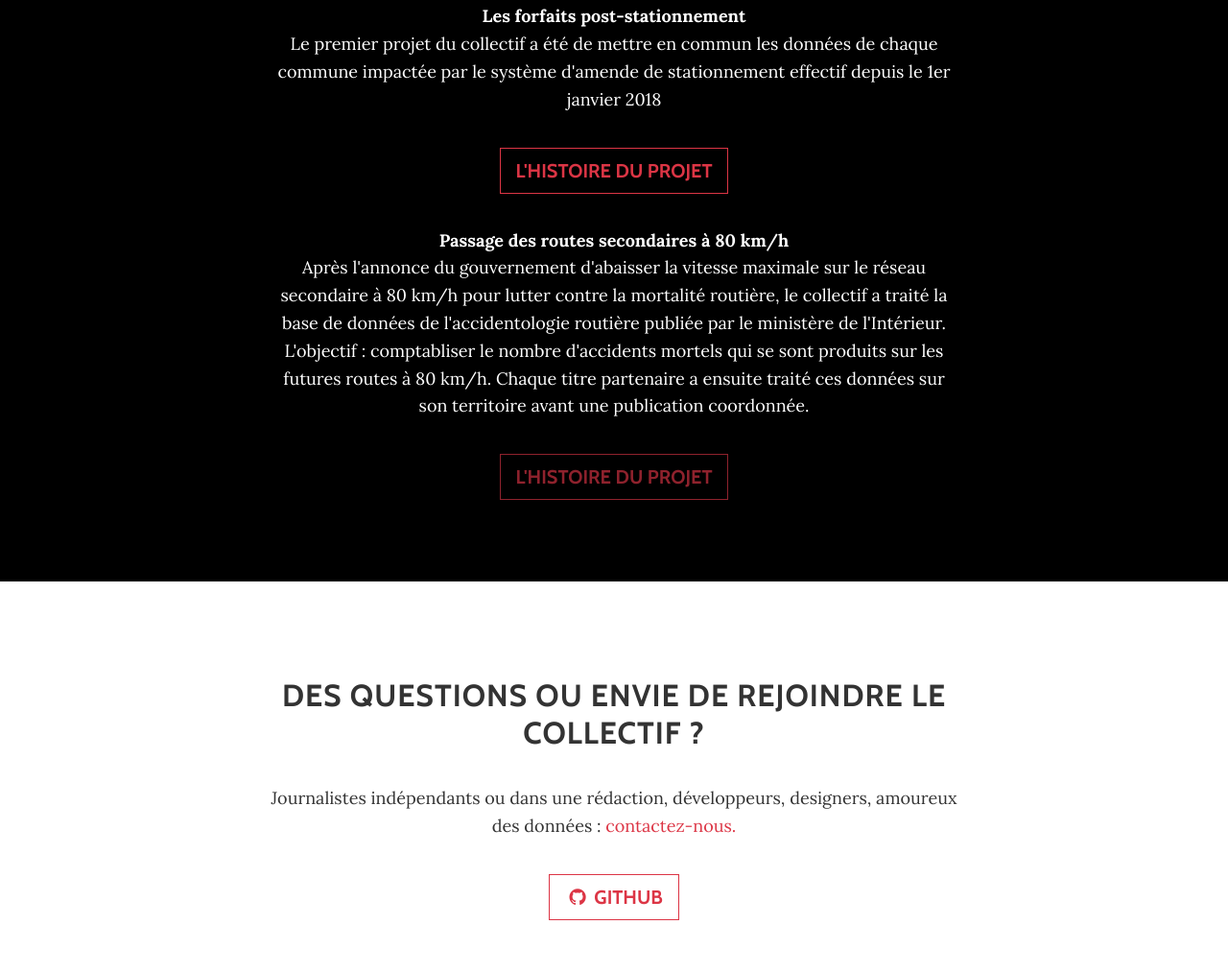
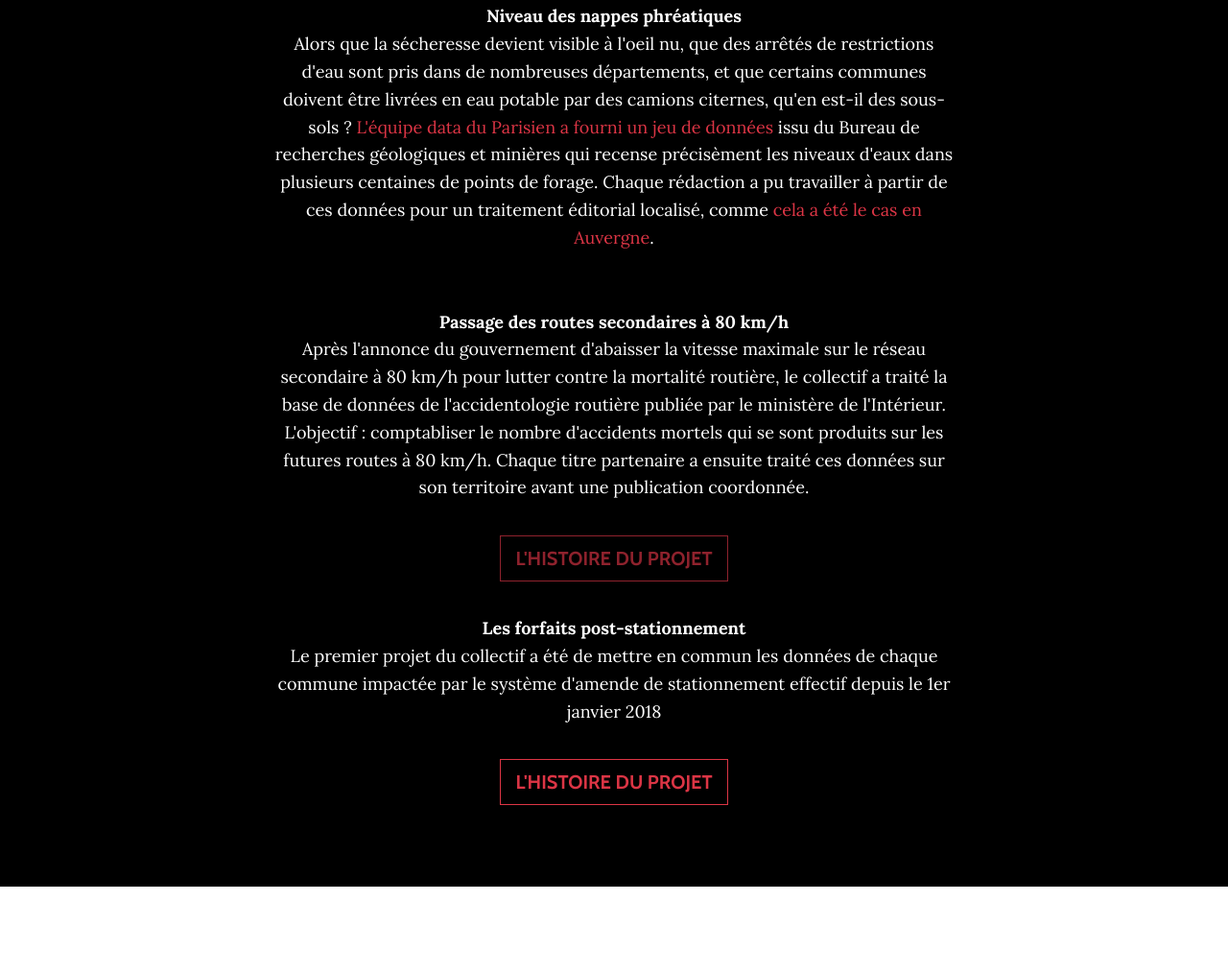
Before and after one commit to collectif-datalocal/collectif-datalocal.github.io, a plain HTML site: page index.html in a window 1280 px wide. Shown: the part 2637-3650 px from the top of the page at 96% size. Drawn offline with nearby package versions, Linux system fonts and the light colour scheme.

Commit message:
MAJ nappes

```diff
--- a/index.html
+++ b/index.html
@@ -147,11 +147,14 @@
       <div class="container">
         <div class="col-lg-8 mx-auto">
           <h2>Projet(s)</h2>
-          <p><b>Les forfaits post-stationnement</b><br />Le premier projet du collectif a été de mettre en commun les données de chaque commune impactée par le système d'amende de stationnement effectif depuis le 1er janvier 2018</p>
-          <a href="https://lesagitesdulocal.org/application-forfait-post-stationnement/" class="btn btn-default btn-lg">L'histoire du projet</a>
+          <p><b>Niveau des nappes phréatiques</b><br />Alors que la sécheresse devient visible à l'oeil nu, que des arrêtés de restrictions d'eau sont pris dans de nombreuses départements, et que certains communes doivent être livrées en eau potable par des camions citernes, qu'en est-il des sous-sols ? <a href="http://www.leparisien.fr/societe/secheresse-les-nappes-phreatiques-touchees-mais-pas-coulees-26-07-2019-8124144.php" target="_blank">L'équipe data du Parisien a fourni un jeu de données</a> issu du Bureau de recherches géologiques et minières qui recense précisèment les niveaux d'eaux dans plusieurs centaines de points de forage. Chaque rédaction a pu travailler à partir de ces données pour un traitement éditorial localisé, comme <a href="https://www.lamontagne.fr/clermont-ferrand-63000/actualites/la-secheresse-a-t-elle-entame-le-niveau-d-eau-des-nappes-phreatiques-de-votre-departement_13615074/#refresh" target="_blank">cela a été le cas en Auvergne</a>.</p>
           <br />
           <p><b>Passage des routes secondaires à 80 km/h</b><br />Après l'annonce du gouvernement d'abaisser la vitesse maximale sur le réseau secondaire à 80 km/h pour lutter contre la mortalité routière, le collectif a traité la base de données de l'accidentologie routière publiée par le ministère de l'Intérieur.<br />L'objectif : comptabliser le nombre d'accidents mortels qui se sont produits sur les futures routes à 80 km/h. Chaque titre partenaire a ensuite traité ces données sur son territoire avant une publication coordonnée.</p>
           <a href="#" class="btn btn-default btn-lg disabled" role="button" aria-disabled="true">L'histoire du projet</a>
+          <br />
+          <p><b>Les forfaits post-stationnement</b><br />Le premier projet du collectif a été de mettre en commun les données de chaque commune impactée par le système d'amende de stationnement effectif depuis le 1er janvier 2018</p>
+          <a href="https://lesagitesdulocal.org/application-forfait-post-stationnement/" class="btn btn-default btn-lg">L'histoire du projet</a>
+
         </div>
       </div>
     </section>
```
